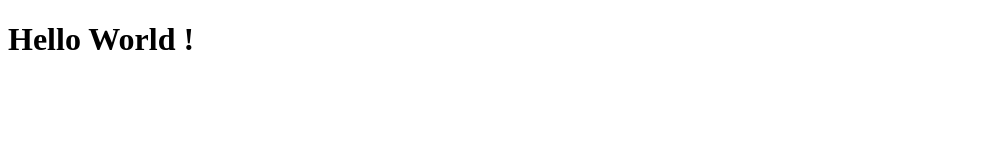
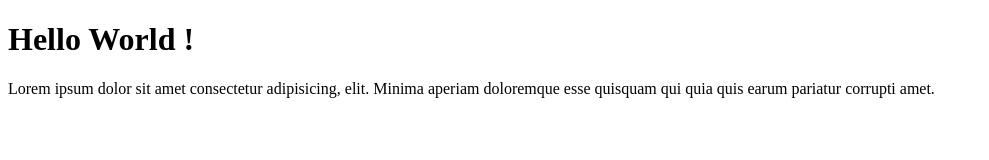
Before and after one commit to maskunandrianto/git-test3, a plain HTML site: page index.html in a window 1280 px wide. Shown: the whole page, without its empty margins (0-989 px from the left). Drawn offline with Linux system fonts and the light colour scheme.

Commit message:
Menambahkan Paragraf

```diff
--- a/index.html
+++ b/index.html
@@ -8,6 +8,7 @@
 <body>
 
 	<h1>Hello World !</h1>
+	<p>Lorem ipsum dolor sit amet consectetur adipisicing, elit. Minima aperiam doloremque esse quisquam qui quia quis earum pariatur corrupti amet.</p>
 
 </body>
 </html>
```
